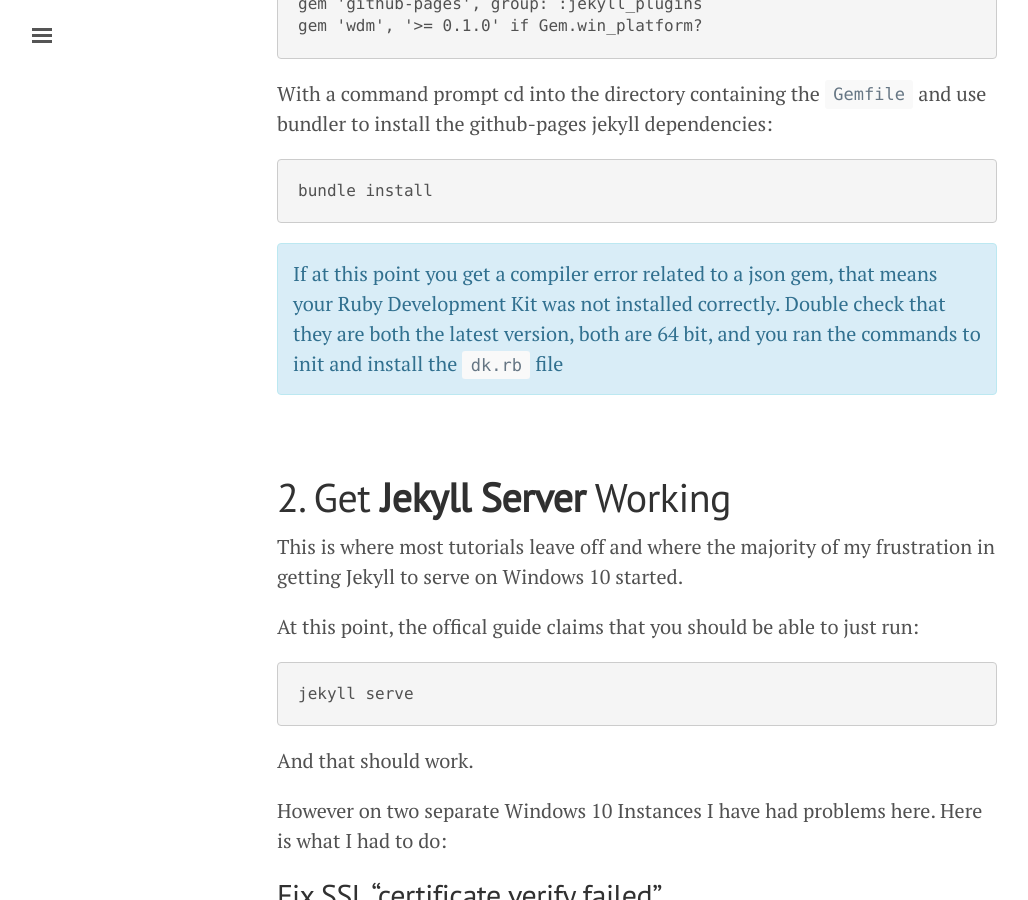
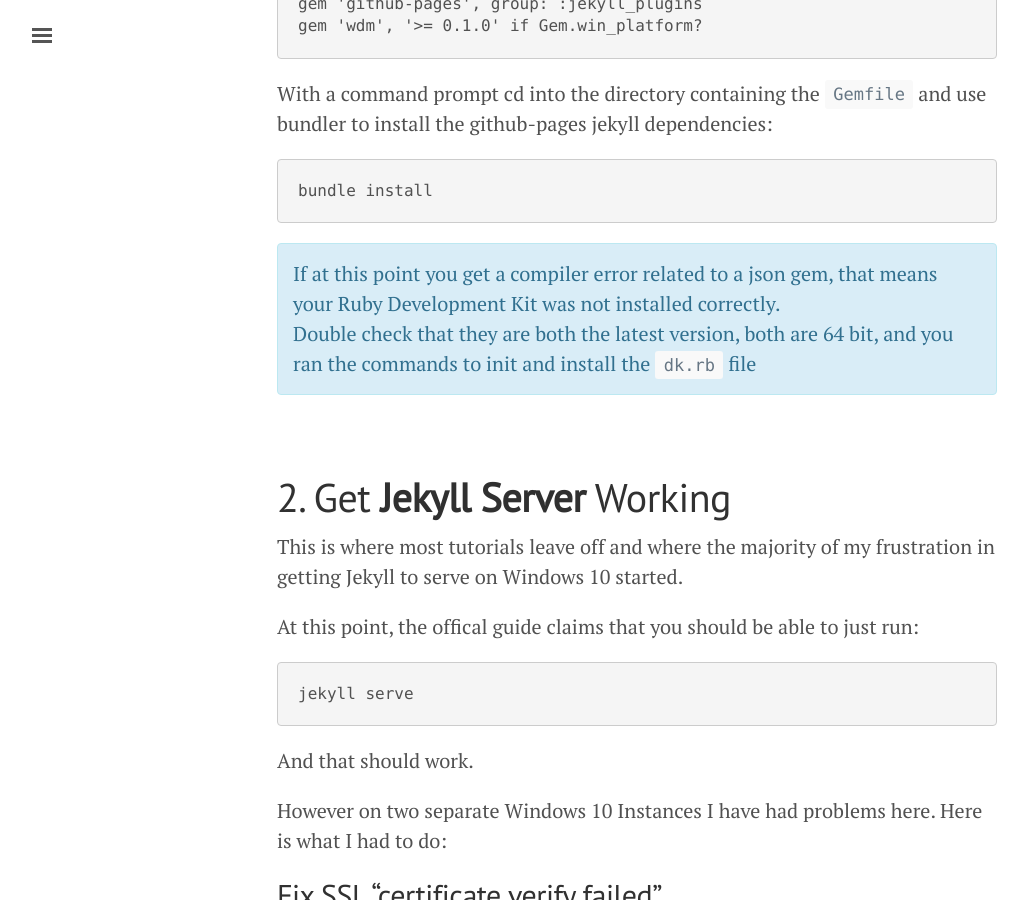
Before and after one commit to JohannesMP/com.johannesmp.blog, a Jekyll site: the page built from _posts/2017-02-14-Installing-Jekyll-For-Github-Pages-On-Windows-10.md, in a window 1280 px wide and 900 px high, scrolled down 4076 px. Shown: the whole window, without its empty margins (3-1031 px from the left). Built offline with Jekyll 4.4.1, drawn with Linux system fonts in a browser that asks for light colours; nearby versions of some CDN libraries; comment, search, counter and statistics services are not loaded; some of the changed text lies outside the part shown.

Commit message:
Updated 2017-02-14-Installing-Jekyll-For-Github-Pages-On-Windows-10.md

````diff
--- a/_posts/2017-02-14-Installing-Jekyll-For-Github-Pages-On-Windows-10.md
+++ b/_posts/2017-02-14-Installing-Jekyll-For-Github-Pages-On-Windows-10.md
@@ -112,7 +112,7 @@
 ```
 
 {% include alert.html message="If at this point you get a compiler error related to a json gem, that means your Ruby Development Kit was not installed correctly.
-
+<br />
 Double check that they are both the latest version, both are 64 bit, and you ran the commands to init and install the `dk.rb` file" type="info"%}
 
 <br />
````
Also changed, not shown: other parts of _posts/2017-02-14-Installing-Jekyll-For-Github-Pages-On-Windows-10.md (+5 -4 lines).
